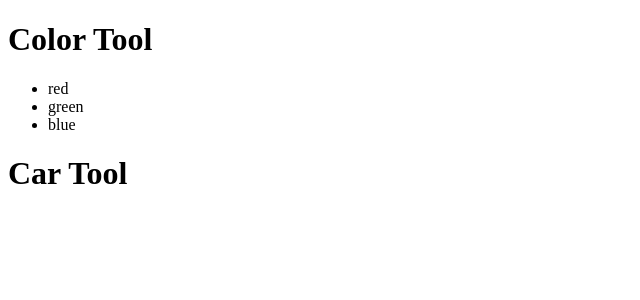
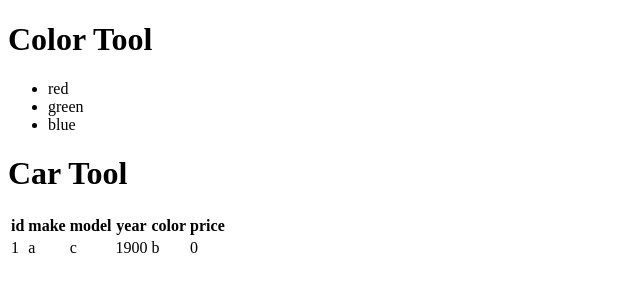
Before and after one commit to t4d-classes/applied-javascript_05162022, an Angular app in the folder angular-app/: page / in a window 1280 px wide. Shown: the top 300 px of the page, without its empty margins (0-640 px from the left). Built offline with nearby package versions, Linux system fonts and the light colour scheme.

Commit message:
add exercise 2 solution

```diff
--- a/angular-app/src/app/car-tool/components/car-home/car-home.component.html
+++ b/angular-app/src/app/car-tool/components/car-home/car-home.component.html
@@ -1,3 +1,26 @@
 <header>
   <h1>Car Tool</h1>
 </header>
+
+<table>
+  <thead>
+    <tr>
+      <th>id</th>
+      <th>make</th>
+      <th>model</th>
+      <th>year</th>
+      <th>color</th>
+      <th>price</th>
+    </tr>
+  </thead>
+  <tbody>
+    <tr *ngFor="let car of cars">
+      <td>{{car.id}}</td>
+      <td>{{car.make}}</td>
+      <td>{{car.model}}</td>
+      <td>{{car.year}}</td>
+      <td>{{car.color}}</td>
+      <td>{{car.price}}</td>
+    </tr>
+  </tbody>
+</table>
--- a/angular-app/src/app/car-tool/components/car-home/car-home.component.ts
+++ b/angular-app/src/app/car-tool/components/car-home/car-home.component.ts
@@ -1,4 +1,6 @@
 import { Component, OnInit } from '@angular/core';
+
+import { Car } from '../../models/cars';
 
 @Component({
   selector: 'app-car-home',
@@ -7,6 +9,10 @@ import { Component, OnInit } from '@angular/core';
 })
 export class CarHomeComponent implements OnInit {
 
+  cars: Car[] = [
+    { id: 1, make: 'a', model: 'c', year: 1900, color:'b', price: 0}
+  ]
+
   constructor() { }
 
   ngOnInit(): void {
--- /dev/null
+++ b/angular-app/src/app/car-tool/models/cars.ts
@@ -0,0 +1,10 @@
+
+
+export type Car = {
+  id: number,
+  make: string,
+  model: string,
+  year: number,
+  color: string,
+  price: number,
+};
```
